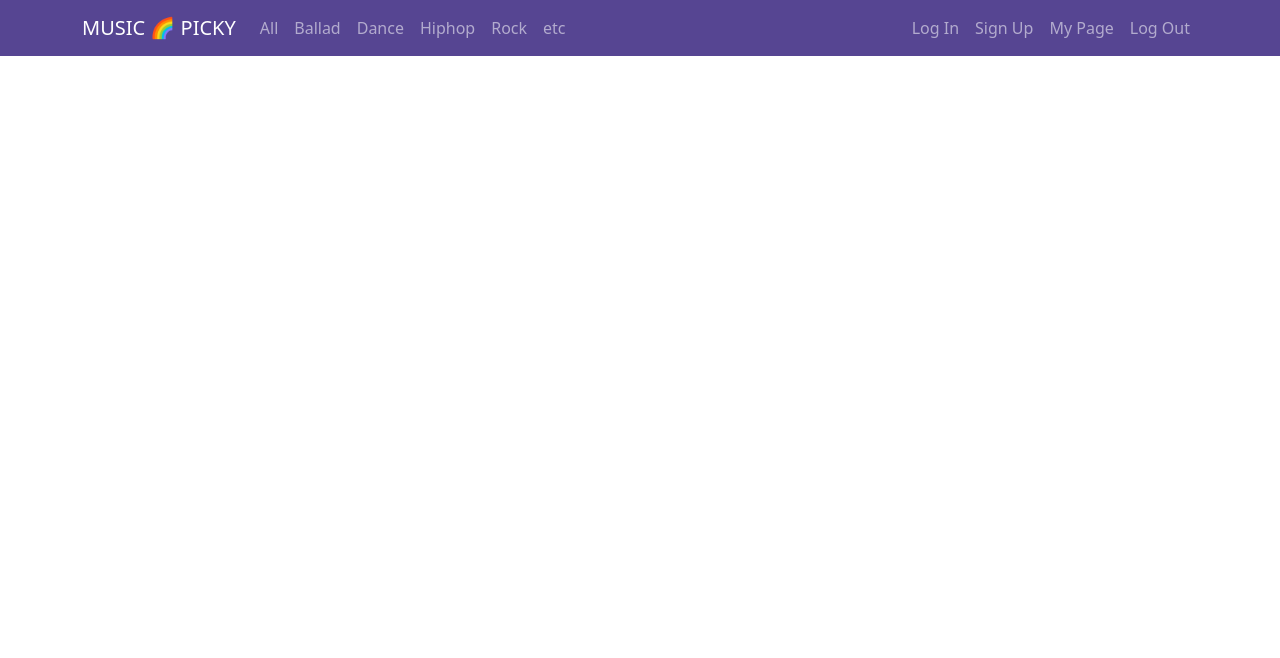
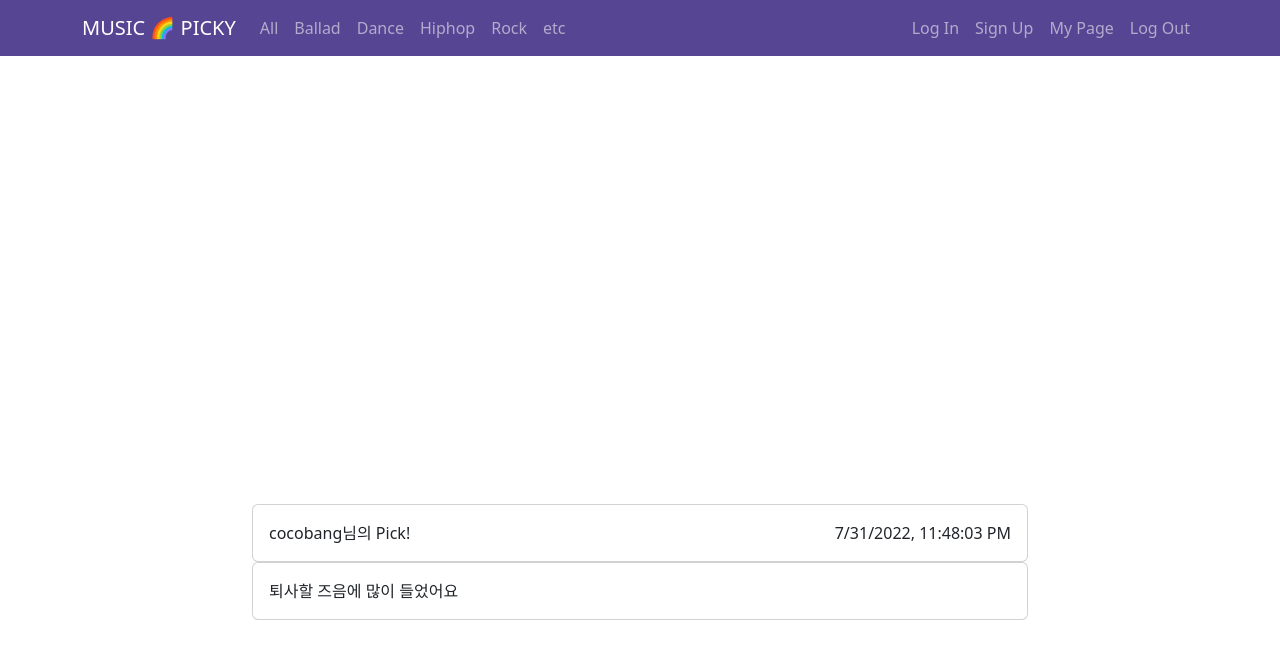
Before and after one commit to lovysunny7/mini_music, a React (Create React App) app: page /posts/1 in a window 1280 px wide. Shown: the top 658 px of the page. Built offline with nearby package versions, Linux system fonts and the light colour scheme; data requests are answered from the project's data file.

Commit message:
Chore : 게시글 상세 개인연습 테스트

```diff
--- a/src/components/ComCard.jsx
+++ b/src/components/ComCard.jsx
@@ -1,7 +1,7 @@
 import { useState } from 'react';
 import { Button, Card, Form, InputGroup, ListGroup } from 'react-bootstrap';
 
-const ComCard = ({post}) => {
+const ComCard = ({ post }) => {
   const [username, setUsername] = useState('');
   const [likeCnt, setLikeCnt] = useState('');
   const [heart, setHeart] = useState(false);
@@ -12,7 +12,7 @@ const ComCard = ({post}) => {
   const Heart = () => {
     return heart ? (
       <span
-        style={{ cursor: 'pointer', color: 'red', marginLeft:'5px' }}
+        style={{ cursor: 'pointer', color: 'red', marginLeft: '5px' }}
         onClick={handleHeart}
         className='material-icons'
       >
@@ -20,7 +20,7 @@ const ComCard = ({post}) => {
       </span>
     ) : (
       <span
-        style={{ cursor: 'pointer', marginLeft:'5px' }}
+        style={{ cursor: 'pointer', marginLeft: '5px' }}
         onClick={handleHeart}
         className='material-icons'
       >
@@ -31,29 +31,26 @@ const ComCard = ({post}) => {
   // console.log(post);
   return (
     <>
+      <br />
       <Card size='lg'>
         <Card.Header style={{ display: 'flex', justifyContent: 'end' }}>
-         {post.likeCnt}     <Heart />
+          {post.likeCnt} <Heart />
         </Card.Header>
         <ListGroup variant='flush'>
-          {(post.commentList).map((cmt,idx) =>(
+          {post.commentList.map((cmt, idx) => (
             <ListGroup.Item key={idx}>{cmt}</ListGroup.Item>
-          ))
-          }
+          ))}
         </ListGroup>
       </Card>
       {/* <Card size='lg'> */}
-        <InputGroup>
-        <Form.Control
-          aria-describedby="comAdd"
-        />
-        <Button id="comAdd">
-          댓글등록
-        </Button>
-        </InputGroup>
+      <br />
+      <InputGroup>
+        <Form.Control aria-describedby='comAdd' />
+        <Button id='comAdd'>댓글등록</Button>
+      </InputGroup>
       {/* </Card> */}
     </>
   );
-}
+};
 
 export default ComCard;
--- a/src/pages/Detail.jsx
+++ b/src/pages/Detail.jsx
@@ -2,47 +2,63 @@ import { useState, useEffect } from 'react';
 import { Card, Col, Container, Row } from 'react-bootstrap';
 import ReactPlayer from 'react-player/youtube';
 import ComCard from '../components/ComCard';
-import StLayout from '../components/layout/Layout';
+import { StLayout, StDetailWrap } from '../components/layout/Layout';
 import axios from 'axios';
 import { useParams } from 'react-router-dom';
 
 export default function Detail() {
   const { id } = useParams();
-  const [posts, setPosts] = useState([]);
+  const [post, setPost] = useState([]);
 
   const fetchPosts = async () => {
     const { data } = await axios.get(`http://localhost:3001/posts`);
-    setPosts(data);
+    // console.log(data[id - 1]);
+    setPost(data[id - 1]);
   };
 
   useEffect(() => {
     fetchPosts();
   }, []);
-  console.log(posts);
+  console.log(post);
 
   return (
     <StLayout>
-      {/* <Container>
-        <ReactPlayer controls='true' width='100%' url={posts[id].videoUrl} />
+      <StDetailWrap>
+        <Container>
+          <ReactPlayer controls='true' width='100%' url={post.videoUrl} />
         </Container>
+        <br />
         <Container>
           <Card>
             <Card.Body>
               <Row>
-              <Col xs={12} md={8}>
-                {posts[id].username}님의 Pick!
+                <Col
+                  xs={12}
+                  md={8}
+                  // style={{ border: '1px solid red'}}
+                >
+                  {post.username}님의 Pick!
                 </Col>
-              <Col xs={6} md={4}>
-                {new Date(posts[id].createdAt).toLocaleString()}
+                <Col
+                  xs={6}
+                  md={4}
+                  style={{
+                    // border: '1px solid red',
+                    display: 'flex',
+                    justifyContent: 'flex-end',
+                  }}
+                >
+                  {new Date(post.createdAt).toLocaleString()}
                 </Col>
               </Row>
             </Card.Body>
           </Card>
           <Card>
-          <Card.Body>{posts[id].content}</Card.Body>
+            <Card.Body>{post.content}</Card.Body>
           </Card>
-        <ComCard />
-      </Container> */}
+          {/* <ComCard post={post} /> */}
+        </Container>
+      </StDetailWrap>
     </StLayout>
   );
 }
```
Lines whose indentation alone changed are shown as unchanged.
